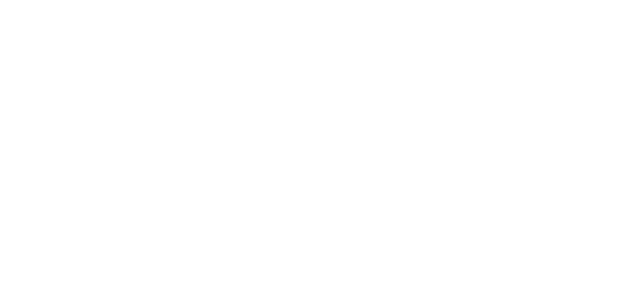
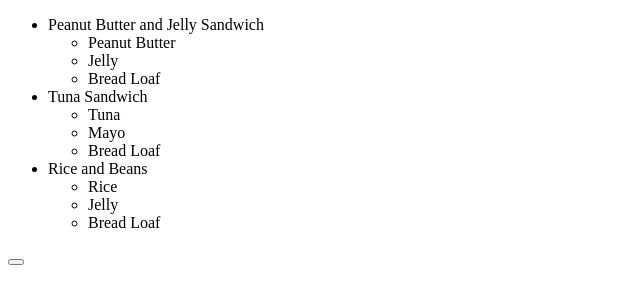
Before and after one commit to AnimalinAshell/RecipeBox, a React app: page / in a window 1280 px wide. Shown: the whole page, without its empty margins (0-640 px from the left). Built offline with nearby package versions, Linux system fonts and the light colour scheme.

Commit message:
Hardcoded recipes displaying

```diff
--- a/package.json
+++ b/package.json
@@ -11,7 +11,8 @@
   "license": "MIT",
   "dependencies": {
     "react": "^16.2.0",
-    "react-dom": "^16.2.0"
+    "react-dom": "^16.2.0",
+    "react-modal": "^3.4.4"
   },
   "devDependencies": {
     "babel-core": "^6.26.0",
--- a/src/components/RecipeBox/RecipeBox.js
+++ b/src/components/RecipeBox/RecipeBox.js
@@ -4,8 +4,6 @@ import Recipes from '../Recipes/Recipes';
 
 export default class RecipeBox extends Component {
   render() {
-    return <div>
-        <Recipes></Recipes>
-      </div>;
+    return <Recipes></Recipes>
   }
 };
--- a/src/components/Recipes/Recipes.js
+++ b/src/components/Recipes/Recipes.js
@@ -1,7 +1,8 @@
 import React, { Component } from 'react';
+import ReactModal from 'react-modal';
 import './Recipes.css';
 
-export default class componentName extends Component {
+export default class Recipes extends Component {
     constructor(props) {
         super(props);
         this.state = {
@@ -31,23 +32,35 @@ export default class componentName extends Component {
         })
     }
 
-    // recipesList() {
-    //     return this.state.recipes.map(recipes => {
-    //       <li>
-    //         <p>{recipes.name}</p>
-    //         <p>{recipes.ingredients}</p>
-    //         <p>{recipes.notes}</p>
-    //       </li>;
-    //     });
+    handleAddRecipe() {
 
-    // }
+    }
 
     render() {
         return (
             <div>
                 <ul>
-                    {this.recipesList}
+                    {
+                        this.state.recipes.map((recipe) => (
+                        <li key={this.state.recipes.indexOf(recipe)}>
+                            {recipe.name}
+                            <br/>
+                            <ul>
+                                {
+                                    recipe.ingredients.map((ingredient) => (
+                                        <li key={recipe.ingredients.indexOf(ingredient)}>
+                                            {
+                                                ingredient + " "
+                                            }
+                                        </li>
+                                    ))
+                                }
+                            </ul>
+                        </li>))
+                    }
                 </ul>
+
+                <button onClick={alert()}></button>
             </div>
         )
   }
--- a/src/index.html
+++ b/src/index.html
@@ -5,7 +5,7 @@
   <meta charset="UTF-8">
   <meta name="viewport" content="width=device-width, initial-scale=1.0">
   <meta http-equiv="X-UA-Compatible" content="ie=edge">
-  <title>My React App</title>
+  <title>RecipeBox</title>
 </head>
 
 <body>
```
